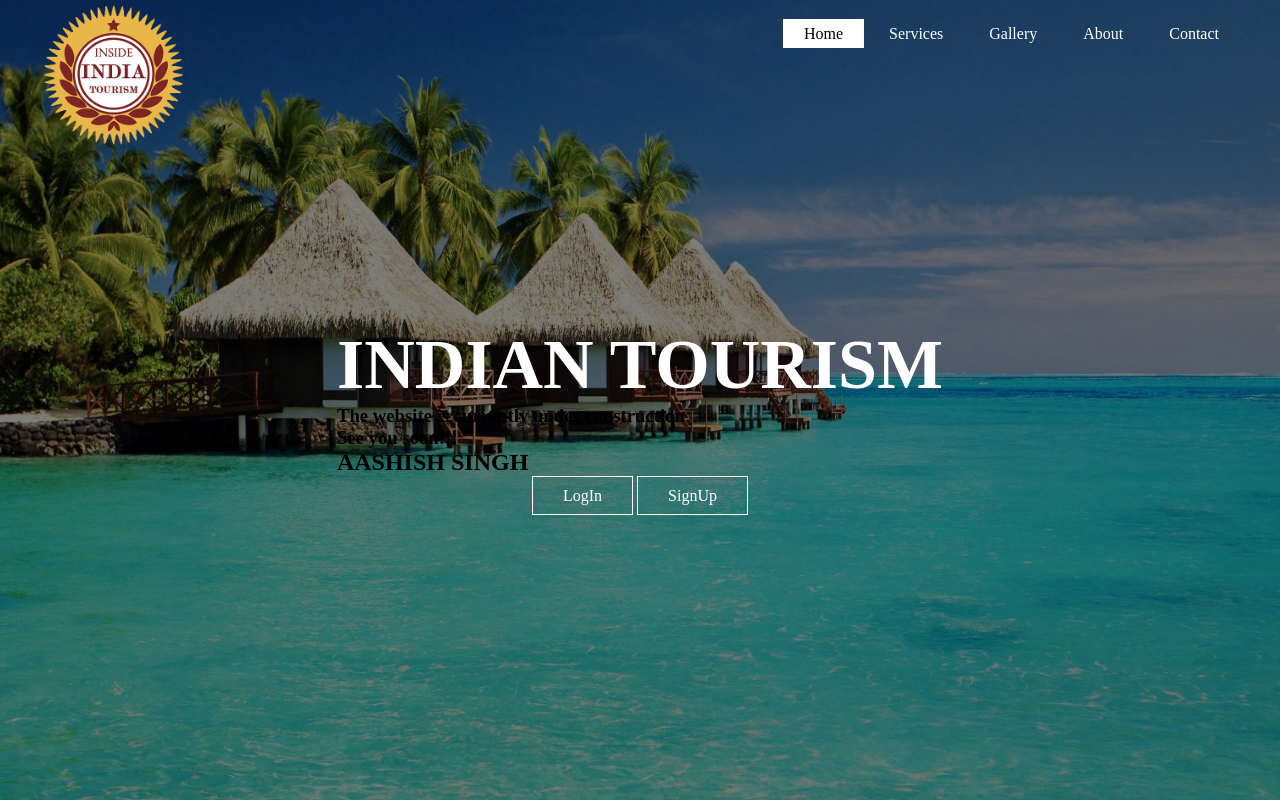
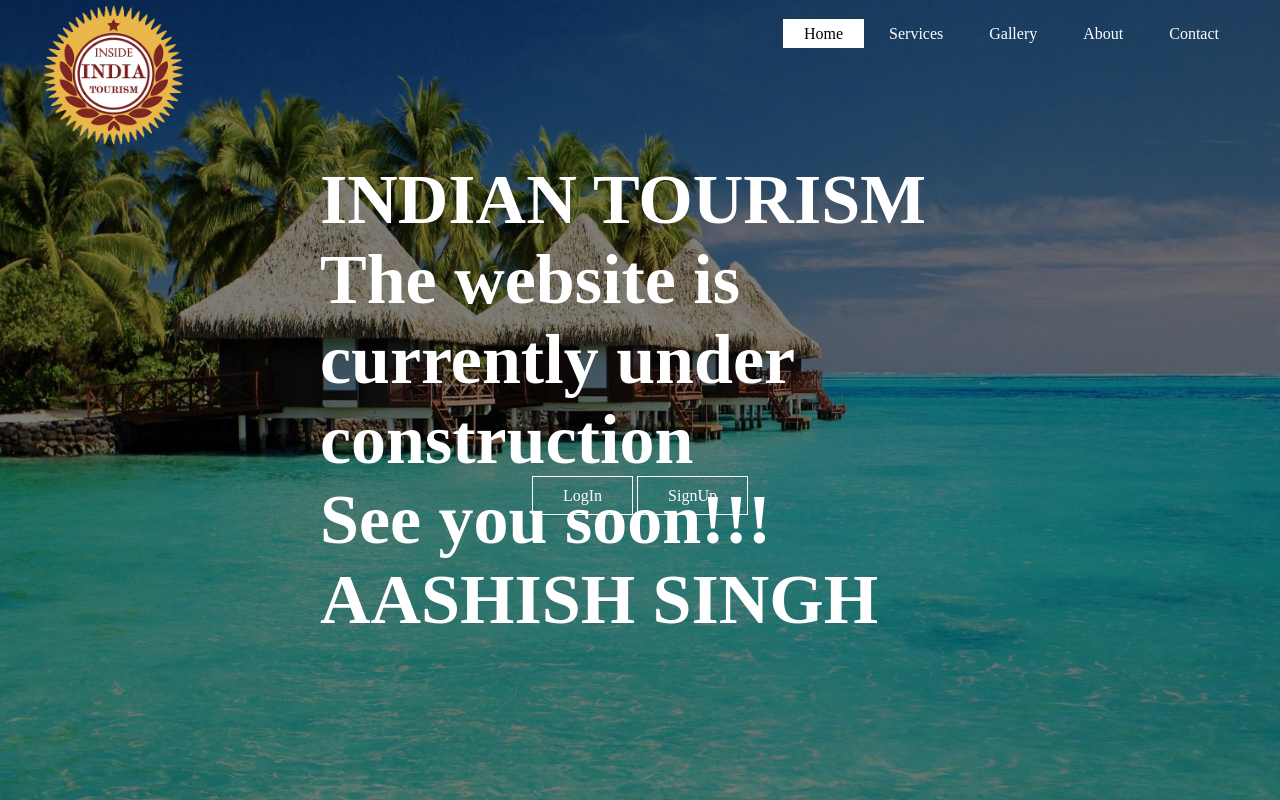
Before and after one commit to aashishsingh491/aashishsingh491.github.io, a PHP site: page /index.html in a window 1280 px wide. Run offline with PHP 8.4, Linux system fonts and the light colour scheme.

Commit message:
Update aaa.css

```diff
--- a/aaa.css
+++ b/aaa.css
@@ -55,6 +55,14 @@ ul li.active a{
 	color: white;
 	font-size: 70px;
 }
+.title h2{
+	color: white;
+	font-size: 70px;
+}
+.title h3{
+	color: white;
+	font-size: 70px;
+}
 .button{
 	position: absolute;
 	top: 62%;
```
